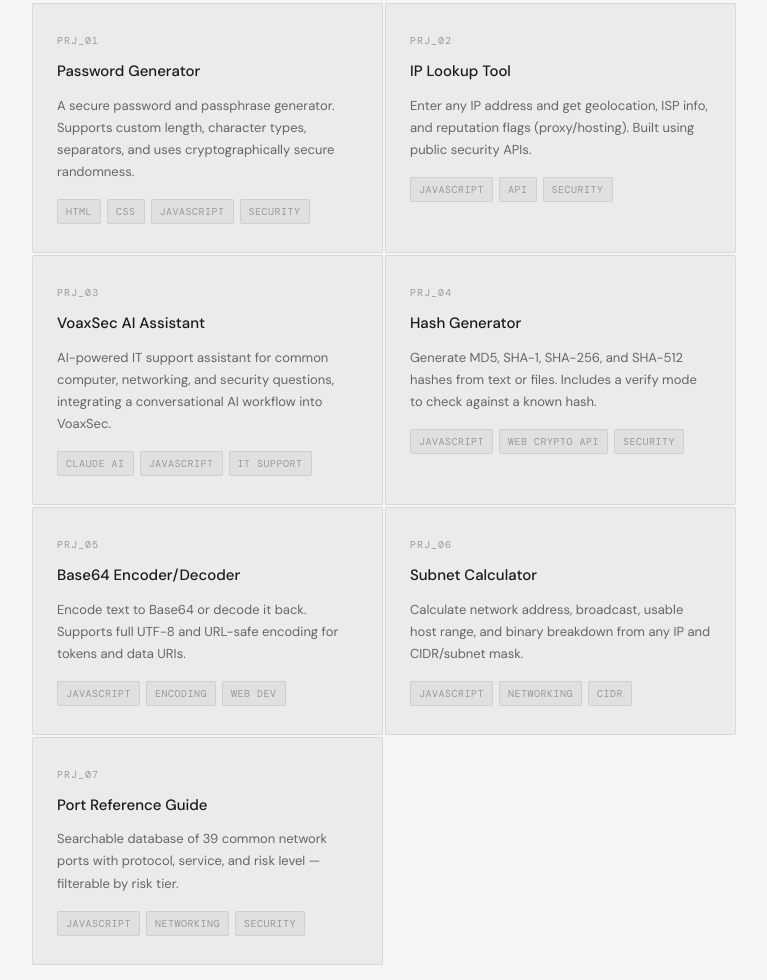
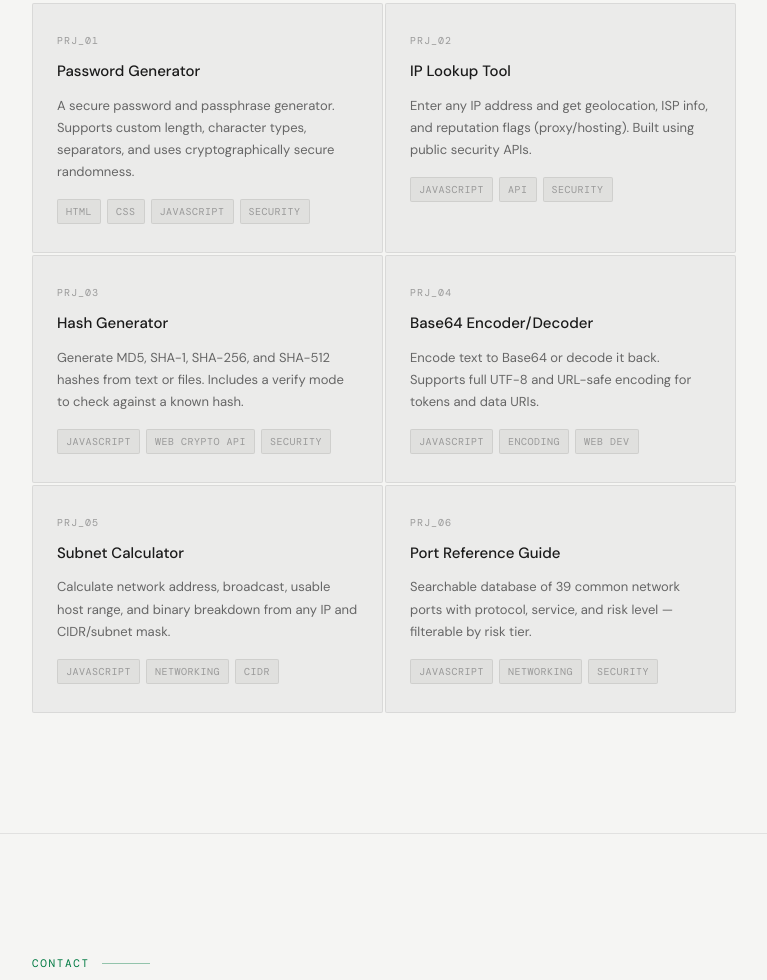
Before and after one commit to voaxsec/voaxsec.github.io, a plain HTML site: page index.html in a window 1280 px wide. Shown: the part 3537-4517 px from the top of the page, without its empty margins (256-1023 px from the left). Drawn offline with nearby package versions, Linux system fonts and the light colour scheme; a web font is replaced by a local one.

Commit message:
Add files via upload

```diff
--- a/index.html
+++ b/index.html
@@ -1110,7 +1110,7 @@
     <div class="exp-item">
       <div class="exp-header">
         <div class="exp-role">IT Support Specialist</div>
-        <div class="exp-date">Present</div>
+        <div class="exp-date">Sept 2022 – Present</div>
       </div>
       <div class="exp-company">Sinergia Inc. — New York, NY</div>
       <div class="exp-desc">
@@ -1189,22 +1189,8 @@
       </div>
     </a>
 
-    <a href="chatbot.html" class="project-card">
+    <a href="hash-generator.html" class="project-card">
       <div class="project-code">PRJ_03</div>
-      <div class="project-name">VoaxSec AI Assistant</div>
-      <div class="project-desc">
-        AI-powered IT support assistant for common computer, networking, and
-        security questions, integrating a conversational AI workflow into VoaxSec.
-      </div>
-      <div class="project-tags">
-        <span class="project-tag">Claude AI</span>
-        <span class="project-tag">JavaScript</span>
-        <span class="project-tag">IT Support</span>
-      </div>
-    </a>
-
-    <a href="hash-generator.html" class="project-card">
-      <div class="project-code">PRJ_04</div>
       <div class="project-name">Hash Generator</div>
       <div class="project-desc">
         Generate MD5, SHA-1, SHA-256, and SHA-512 hashes from text or files.
@@ -1218,7 +1204,7 @@
     </a>
 
     <a href="base64-tool.html" class="project-card">
-      <div class="project-code">PRJ_05</div>
+      <div class="project-code">PRJ_04</div>
       <div class="project-name">Base64 Encoder/Decoder</div>
       <div class="project-desc">
         Encode text to Base64 or decode it back. Supports full UTF-8 and
@@ -1232,7 +1218,7 @@
     </a>
 
     <a href="subnet-calculator.html" class="project-card">
-      <div class="project-code">PRJ_06</div>
+      <div class="project-code">PRJ_05</div>
       <div class="project-name">Subnet Calculator</div>
       <div class="project-desc">
         Calculate network address, broadcast, usable host range, and binary
@@ -1246,7 +1232,7 @@
     </a>
 
     <a href="port-reference.html" class="project-card">
-      <div class="project-code">PRJ_07</div>
+      <div class="project-code">PRJ_06</div>
       <div class="project-name">Port Reference Guide</div>
       <div class="project-desc">
         Searchable database of 39 common network ports with protocol, service,
```
Also changed, not shown: support.html (+1 -1 lines).
